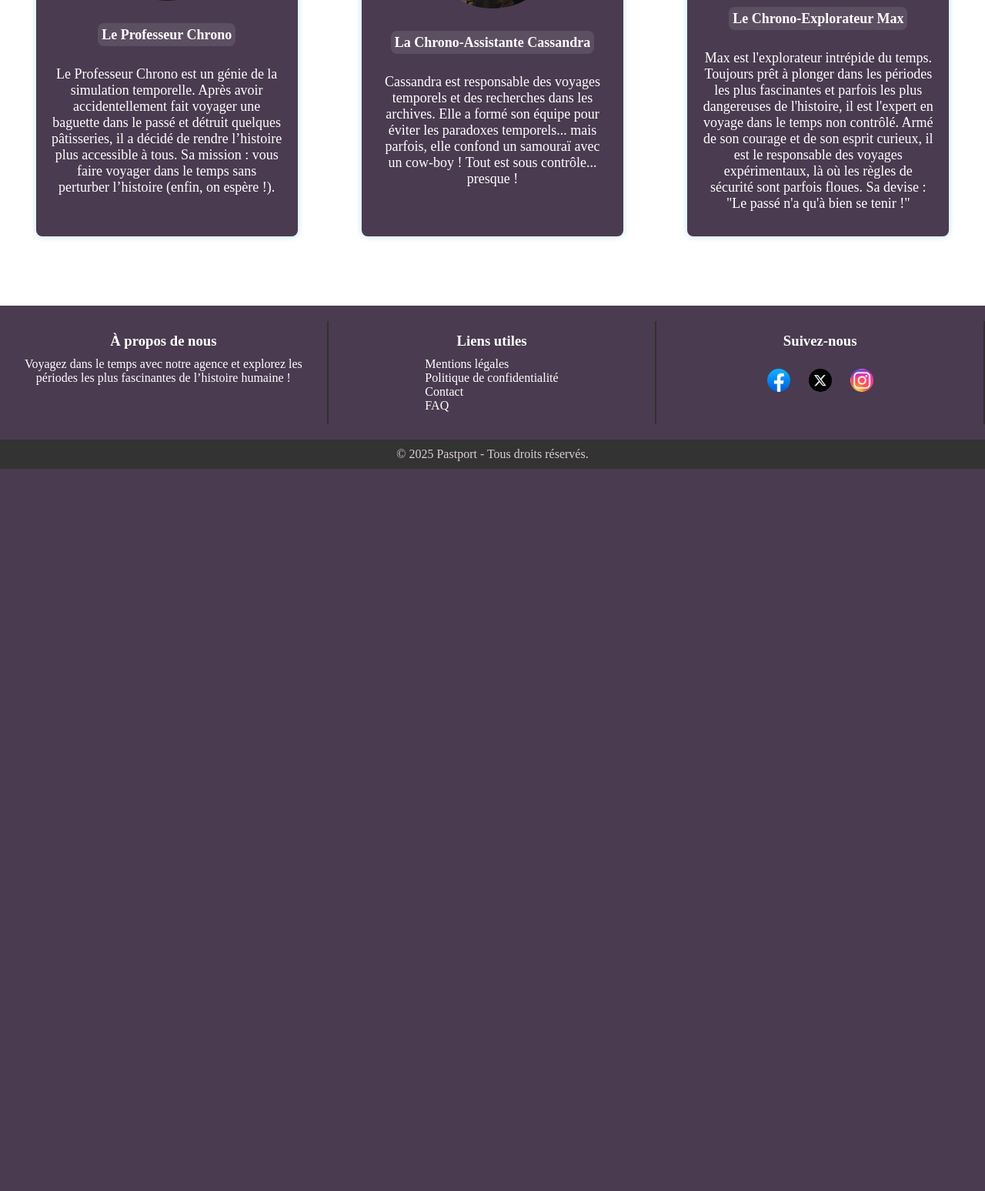
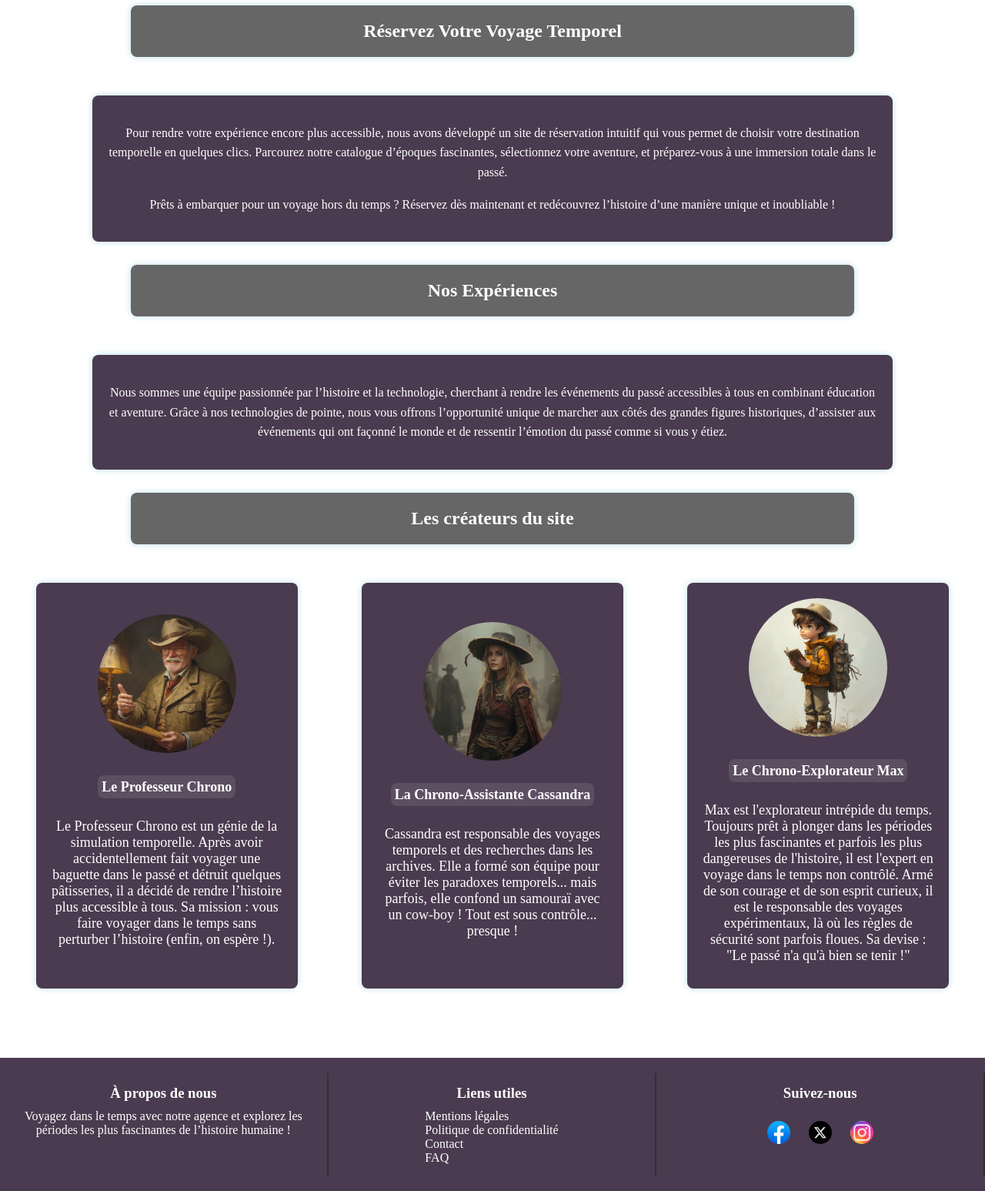
Before and after one commit to Yaelsm19/agence_voyage, a PHP site: page /code_image/fichier_html/presentation.html in a window 1280 px wide. Shown: the part 874-2421 px from the top of the page at 77% size. Before the commit the page ends 1483 px from the top, so only its background shows below. Run offline with PHP 8.4, Linux system fonts and the light colour scheme.

Commit message:
amelioration presentation

```diff
--- a/code_image/fichier_css/presentation.css
+++ b/code_image/fichier_css/presentation.css
@@ -25,6 +25,10 @@ h2 {
     max-width: 900px;
     color: var(--couleur-textes);
     margin-bottom: 50px;
+}
+
+p{
+    text-align: center;
 }
 
 .presentation {
--- a/code_image/fichier_html/presentation.html
+++ b/code_image/fichier_html/presentation.html
@@ -41,10 +41,40 @@
         <h2>Qui sommes-nous ?</h2>
         <div class="texte-presentation">
             <p>
-                Bienvenue chez <strong>Voyage dans le Temps</strong>, une agence innovante qui vous permet de revivre les événements historiques les plus marquants. Nous vous offrons une expérience immersive et éducative qui vous plonge directement dans l'histoire, vous permettant de vivre des moments inoubliables dans le passé.
+                Bienvenue chez Voyage dans le Temps, une agence innovante qui vous permet de revivre les événements historiques les plus marquants. Nous vous offrons une expérience immersive et éducative, vous plongeant directement dans l’histoire pour vivre des moments inoubliables du passé.
             </p>
             <p>
-                Nous sommes une équipe passionnée par l’histoire et la technologie, cherchant à rendre les événements du passé accessibles à tous, tout en combinant l'éducation et l'aventure.
+                Chez Voyage dans le Temps, nous croyons que l’histoire ne doit pas seulement être racontée, mais vécue. Nous avons fondé cette agence avec une ambition claire : repousser les limites de l’exploration temporelle en alliant rigueur historique et innovations technologiques.
+            </p>
+            <p>
+                Ensemble, réinventons la manière dont nous explorons le passé. L’histoire vous attend, il ne tient qu’à vous de la vivre !
+            </p>
+        </div>
+        <h2>Notre Mission</h2>
+        <div class="texte-presentation">
+            <p>
+                <b>Voyages Épiques : </b>Revivez les grandes batailles, les découvertes révolutionnaires et les moments clés de l’histoire.
+            </p>
+            <p>
+                <b>Rencontres Historiques : </b>Échangez avec des figures emblématiques et découvrez leur vision du monde.
+            </p>
+            <p>
+                <b>Explorations Culturelles : </b>Plongez au cœur des civilisations disparues et explorez leur quotidien.
+            </p>
+        </div>
+        <h2>Réservez Votre Voyage Temporel</h2>
+        <div class="texte-presentation">
+            <p>
+                Pour rendre votre expérience encore plus accessible, nous avons développé un site de réservation intuitif qui vous permet de choisir votre destination temporelle en quelques clics. Parcourez notre catalogue d’époques fascinantes, sélectionnez votre aventure, et préparez-vous à une immersion totale dans le passé.
+            </p>
+            <p>
+                Prêts à embarquer pour un voyage hors du temps ? Réservez dès maintenant et redécouvrez l’histoire d’une manière unique et inoubliable !
+            </p>
+        </div>
+        <h2>Nos Expériences</h2>
+        <div class="texte-presentation">
+            <p>
+                Nous sommes une équipe passionnée par l’histoire et la technologie, cherchant à rendre les événements du passé accessibles à tous en combinant éducation et aventure. Grâce à nos technologies de pointe, nous vous offrons l’opportunité unique de marcher aux côtés des grandes figures historiques, d’assister aux événements qui ont façonné le monde et de ressentir l’émotion du passé comme si vous y étiez.
             </p>
         </div>
         <h2>Les créateurs du site</h2>
```
